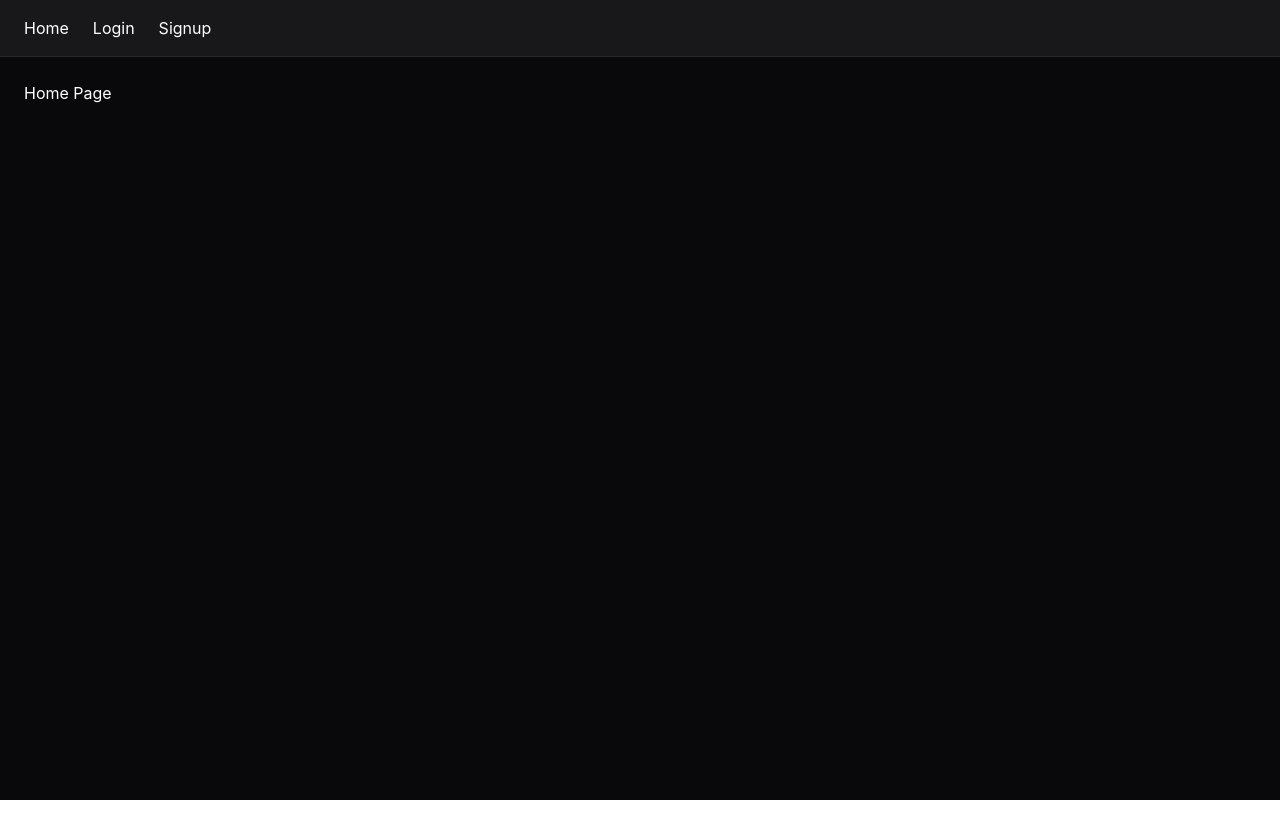
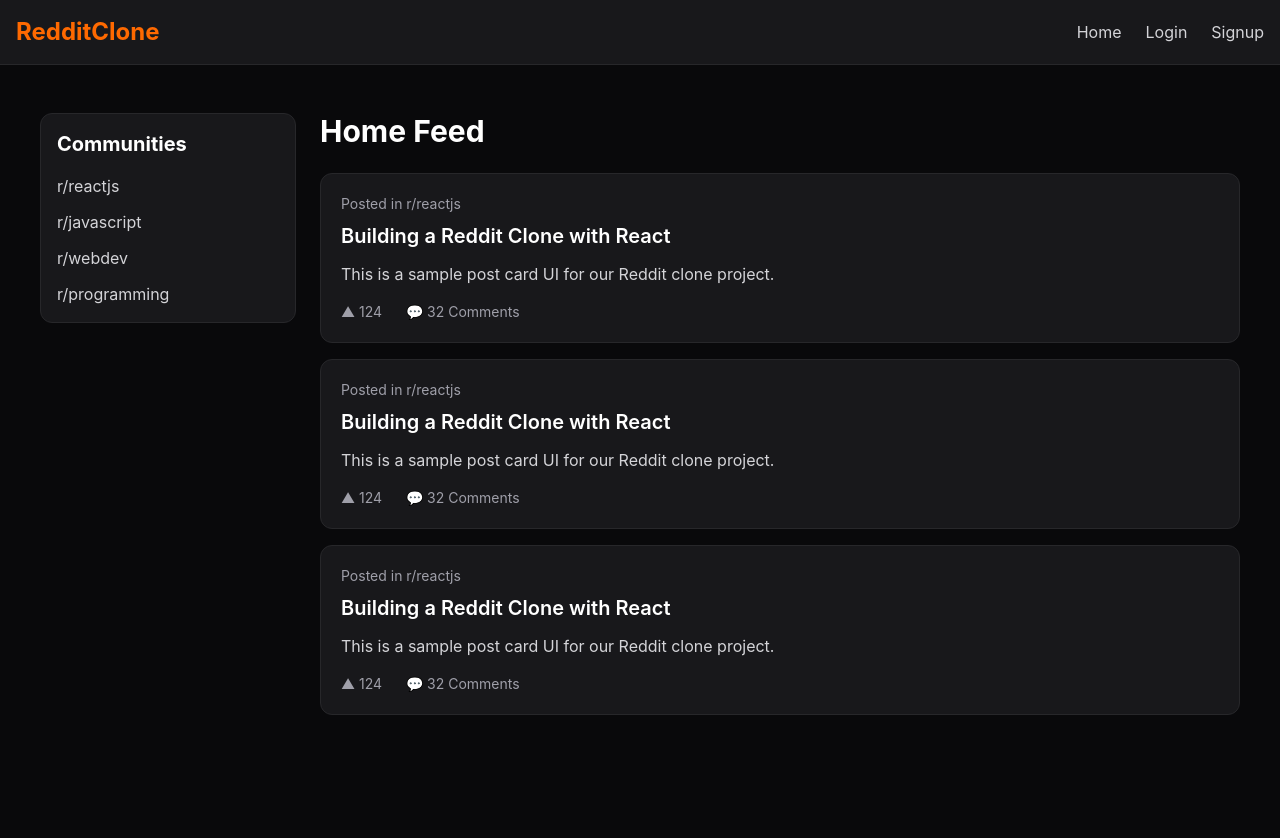
Before and after one commit to dhawalsarode/reddit-clone, a React (Vite) app in the folder client/: page / in a window 1280 px wide. Shown: the top 838 px of the page. Before the commit the page ends 800 px from the top, so only its background shows below. Built offline with nearby package versions, Linux system fonts and the light colour scheme.

Commit message:
Create Reddit style frontend layout

```diff
--- a/client/src/components/Navbar.jsx
+++ b/client/src/components/Navbar.jsx
@@ -2,10 +2,22 @@ import { Link } from "react-router-dom";
 
 function Navbar() {
   return (
-    <nav className="bg-zinc-900 border-b border-zinc-800 px-6 py-4 flex gap-6">
-      <Link to="/">Home</Link>
-      <Link to="/login">Login</Link>
-      <Link to="/signup">Signup</Link>
+    <nav className="bg-zinc-900 border-b border-zinc-800">
+      <div className="max-w-7xl mx-auto px-4 py-4 flex items-center justify-between">
+
+        <Link
+          to="/"
+          className="text-2xl font-bold text-orange-500"
+        >
+          RedditClone
+        </Link>
+
+        <div className="flex gap-6 text-zinc-300">
+          <Link to="/">Home</Link>
+          <Link to="/login">Login</Link>
+          <Link to="/signup">Signup</Link>
+        </div>
+      </div>
     </nav>
   );
 }
--- /dev/null
+++ b/client/src/components/PostCard.jsx
@@ -0,0 +1,25 @@
+function PostCard() {
+  return (
+    <div className="bg-zinc-900 border border-zinc-800 rounded-xl p-5 mb-4">
+
+      <div className="text-sm text-zinc-400 mb-2">
+        Posted in r/reactjs
+      </div>
+
+      <h2 className="text-xl font-semibold mb-3">
+        Building a Reddit Clone with React
+      </h2>
+
+      <p className="text-zinc-300 mb-4">
+        This is a sample post card UI for our Reddit clone project.
+      </p>
+
+      <div className="flex gap-6 text-sm text-zinc-400">
+        <span>▲ 124</span>
+        <span>💬 32 Comments</span>
+      </div>
+    </div>
+  );
+}
+
+export default PostCard;
--- /dev/null
+++ b/client/src/layouts/MainLayout.jsx
@@ -0,0 +1,29 @@
+function MainLayout({ children }) {
+  return (
+    <div className="min-h-screen bg-zinc-950 text-white">
+      <div className="max-w-7xl mx-auto px-4 py-6 flex gap-6">
+
+        {/* Sidebar */}
+        <aside className="w-64 hidden md:block">
+          <div className="bg-zinc-900 border border-zinc-800 rounded-xl p-4 sticky top-6">
+            <h2 className="text-xl font-bold mb-4">Communities</h2>
+
+            <div className="space-y-3 text-zinc-300">
+              <div>r/reactjs</div>
+              <div>r/javascript</div>
+              <div>r/webdev</div>
+              <div>r/programming</div>
+            </div>
+          </div>
+        </aside>
+
+        {/* Main Content */}
+        <main className="flex-1">
+          {children}
+        </main>
+      </div>
+    </div>
+  );
+}
+
+export default MainLayout;
--- a/client/src/pages/Community.jsx
+++ b/client/src/pages/Community.jsx
@@ -1,9 +1,20 @@
 import { useParams } from "react-router-dom";
+import MainLayout from "../layouts/MainLayout";
 
 function Community() {
   const { communityName } = useParams();
 
-  return <div>Community: {communityName}</div>;
+  return (
+    <MainLayout>
+      <h1 className="text-3xl font-bold mb-6">
+        r/{communityName}
+      </h1>
+
+      <div className="bg-zinc-900 border border-zinc-800 rounded-xl p-6">
+        Community Page
+      </div>
+    </MainLayout>
+  );
 }
 
 export default Community;
--- a/client/src/pages/Home.jsx
+++ b/client/src/pages/Home.jsx
@@ -1,5 +1,20 @@
+import MainLayout from "../layouts/MainLayout";
+import PostCard from "../components/PostCard";
+
 function Home() {
-  return <div>Home Page</div>;
+  return (
+    <MainLayout>
+      <div>
+        <h1 className="text-3xl font-bold mb-6">
+          Home Feed
+        </h1>
+
+        <PostCard />
+        <PostCard />
+        <PostCard />
+      </div>
+    </MainLayout>
+  );
 }
 
 export default Home;
```
